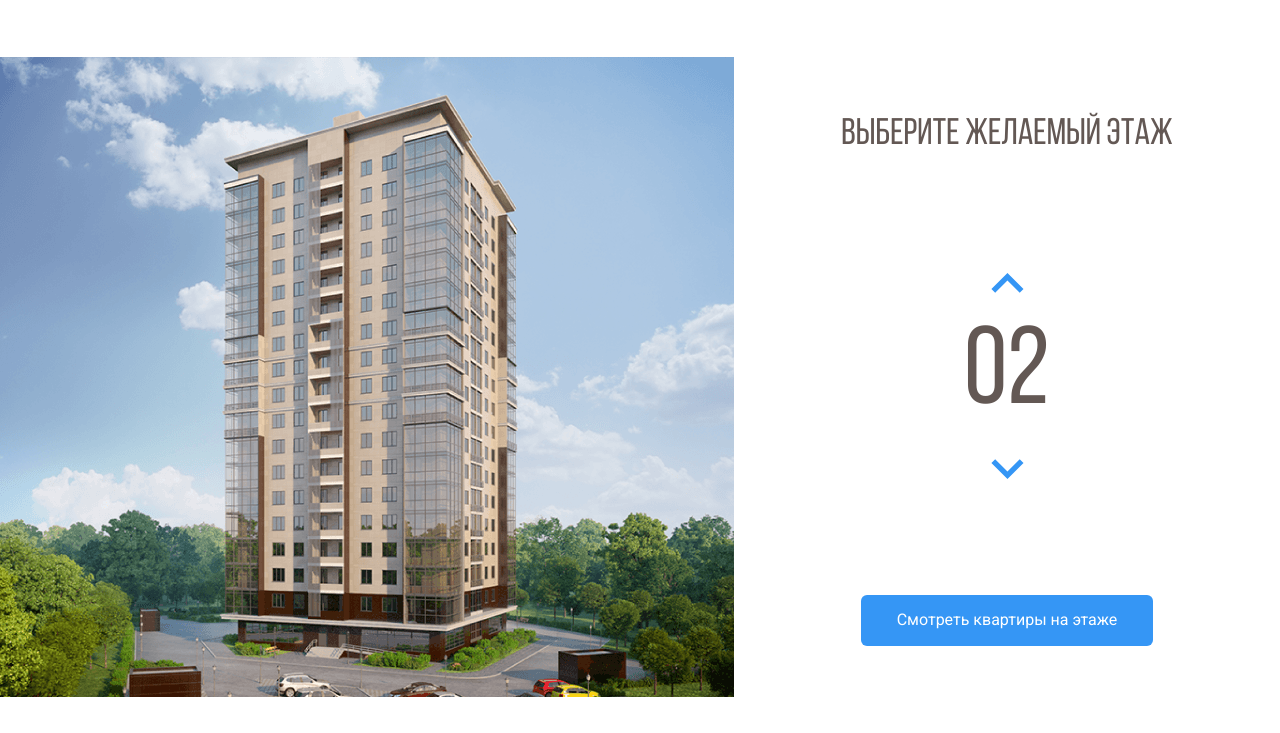
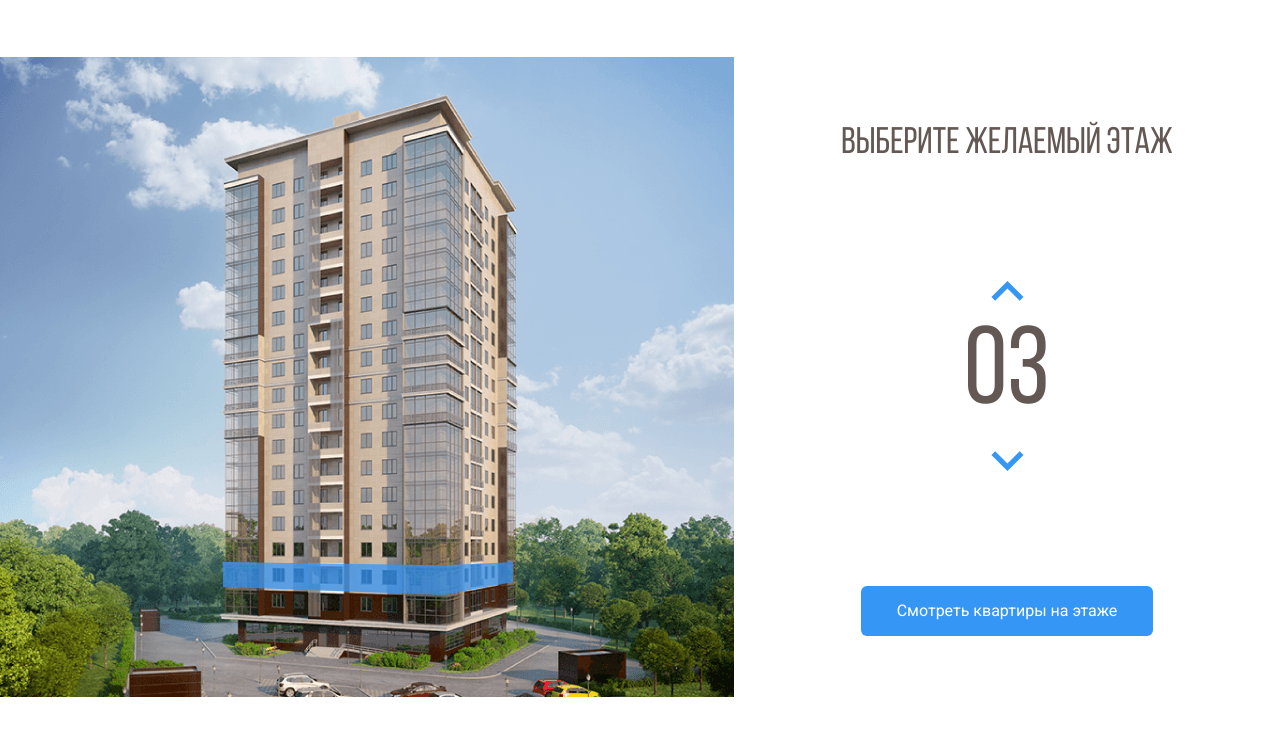
Before and after one commit to nadyayusova/melody, a plain HTML site: page index.html in a window 1280 px wide. Both pictures are taken after a click on the button 1007 px from the left and 349 px from the top of the page. Shown: the part 67-800 px from the top of the page. Drawn offline with nearby package versions, Linux system fonts and the light colour scheme.

Commit message:
Add files via upload

```diff
--- a/css/style.css
+++ b/css/style.css
@@ -97,6 +97,10 @@ a {
   cursor: pointer;
 }
 
+path.current-floor {
+  opacity: 1;
+}
+
 .page-main__house-img path:hover {
   opacity: 1;
 }
@@ -125,14 +129,14 @@ a {
 }
 
 .counter__floor-number {
-  margin-top: 20px;
-  margin-bottom: 20px;
+  margin: 0;
   font-size: 110px;
+  line-height: 1;
 }
 
 .page-main__counter {
-  margin-top: 116px;
-  margin-bottom: 116px;
+  margin-top: 95px;
+  margin-bottom: 95px;
 }
 
 .counter {
@@ -143,7 +147,7 @@ a {
 
 .counter__button {
   background-color: #ffffff;
-  padding: 0;
+  padding: 20px;
   border: none;
   cursor: pointer;
 }
--- a/index.html
+++ b/index.html
@@ -52,23 +52,38 @@
           </pattern>
           <image id="image0" width="740" height="640" xlink:href="img/house.png" />
         </defs>
-        <path d="M222 531L442.8 539L512 525.3V547L443.5 566.7L222 555.7V531Z" fill="#3595F6" fill-opacity="0.75" />
-        <path d="M223 530V505L443.3 508.3L513 505V525L443.7 538L223 530Z" fill="#3595F6" fill-opacity="0.75" />
-        <path d="M223 504V479H444H513V502L445 509L223 504Z" fill="#3595F6" fill-opacity="0.75" />
-        <path d="M223 480V455L444.3 451.3L512 458V480H444" fill="#3595F6" fill-opacity="0.75" />
-        <path d="M223 454V428L444.5 424.7L513 435.7V457L444 450.3L223 454Z" fill="#3595F6" fill-opacity="0.75" />
-        <path d="M222 427V403.3L443 391L514 414V435.3L443 423L222 427Z" fill="#3595F6" fill-opacity="0.75" />
-        <path d="M222 405V380L444.2 363.7L514 392.3V413L443.7 391.3L222 405Z" fill="#3595F6" fill-opacity="0.75" />
-        <path d="M222 380V355L444.5 334.7L514 371.3V392L442 363.3L222 380Z" fill="#3595F6" fill-opacity="0.75" />
-        <path d="M222 354V330L445 305.3L514 349.3V371L444.7 333L222 354Z" fill="#3595F6" fill-opacity="0.75" />
-        <path d="M222 329V305L444.5 276.3L514 327.3V348L443.7 305.7L222 329Z" fill="#3595F6" fill-opacity="0.75" />
-        <path d="M221 305V281L443.3 248L514 307.3V327L444 276.3L221 305Z" fill="#3595F6" fill-opacity="0.75" />
-        <path d="M222 280V256L443.2 221L513 285V306L444.3 247.7L222 280Z" fill="#3595F6" fill-opacity="0.75" />
-        <path d="M222 256V231L444.3 193L513 263.3V284L444 220L222 256Z" fill="#3595F6" fill-opacity="0.75" />
-        <path d="M222 230V205L442.8 161.3L513 240.3V263L444 189.7L222 230Z" fill="#3595F6" fill-opacity="0.75" />
-        <path d="M223 206V181L443 133L513 218V241L442.3 161.7L223 206Z" fill="#3595F6" fill-opacity="0.75" />
-        <path d="M222 181V156L441.8 104L513 196.3V219L443.3 132.7L222 181Z" fill="#3595F6" fill-opacity="0.75" />
-        <path d="M222 156V130L444 73.3L513 175V196L443.7 104.3L222 156Z" fill="#3595F6" fill-opacity="0.75" />
+        <path data-floor="02" d="M222 531L442.8 539L512 525.3V547L443.5 566.7L222 555.7V531Z" fill="#3595F6"
+          fill-opacity="0.75" />
+        <path data-floor="03" d="M223 530V505L443.3 508.3L513 505V525L443.7 538L223 530Z" fill="#3595F6"
+          fill-opacity="0.75" />
+        <path data-floor="04" d="M223 504V479H444H513V502L445 509L223 504Z" fill="#3595F6" fill-opacity="0.75" />
+        <path data-floor="05" d="M223 480V455L444.3 451.3L512 458V480H444" fill="#3595F6" fill-opacity="0.75" />
+        <path data-floor="06" d="M223 454V428L444.5 424.7L513 435.7V457L444 450.3L223 454Z" fill="#3595F6"
+          fill-opacity="0.75" />
+        <path data-floor="07" d="M222 427V403.3L443 391L514 414V435.3L443 423L222 427Z" fill="#3595F6"
+          fill-opacity="0.75" />
+        <path data-floor="08" d="M222 405V380L444.2 363.7L514 392.3V413L443.7 391.3L222 405Z" fill="#3595F6"
+          fill-opacity="0.75" />
+        <path data-floor="09" d="M222 380V355L444.5 334.7L514 371.3V392L442 363.3L222 380Z" fill="#3595F6"
+          fill-opacity="0.75" />
+        <path data-floor="10" d="M222 354V330L445 305.3L514 349.3V371L444.7 333L222 354Z" fill="#3595F6"
+          fill-opacity="0.75" />
+        <path data-floor="11" d="M222 329V305L444.5 276.3L514 327.3V348L443.7 305.7L222 329Z" fill="#3595F6"
+          fill-opacity="0.75" />
+        <path data-floor="12" d="M221 305V281L443.3 248L514 307.3V327L444 276.3L221 305Z" fill="#3595F6"
+          fill-opacity="0.75" />
+        <path data-floor="13" d="M222 280V256L443.2 221L513 285V306L444.3 247.7L222 280Z" fill="#3595F6"
+          fill-opacity="0.75" />
+        <path data-floor="14" d="M222 256V231L444.3 193L513 263.3V284L444 220L222 256Z" fill="#3595F6"
+          fill-opacity="0.75" />
+        <path data-floor="15" d="M222 230V205L442.8 161.3L513 240.3V263L444 189.7L222 230Z" fill="#3595F6"
+          fill-opacity="0.75" />
+        <path data-floor="16" d="M223 206V181L443 133L513 218V241L442.3 161.7L223 206Z" fill="#3595F6"
+          fill-opacity="0.75" />
+        <path data-floor="17" d="M222 181V156L441.8 104L513 196.3V219L443.3 132.7L222 181Z" fill="#3595F6"
+          fill-opacity="0.75" />
+        <path data-floor="18" d="M222 156V130L444 73.3L513 175V196L443.7 104.3L222 156Z" fill="#3595F6"
+          fill-opacity="0.75" />
       </svg>
     </div> <!-- /.page-main__image-block -->
 
@@ -88,6 +103,10 @@
       <button class="page-main__btn-select">Смотреть квартиры на этаже</button>
     </div> <!-- /.page-main__floor-selection -->
   </main>
+
+  <script src="https://code.jquery.com/jquery-3.6.0.min.js"
+    integrity="sha256-/xUj+3OJU5yExlq6GSYGSHk7tPXikynS7ogEvDej/m4=" crossorigin="anonymous"></script>
+  <script src="js/main.js"></script>
 </body>
 
 </html>
--- /dev/null
+++ b/js/main.js
@@ -0,0 +1,40 @@
+$(document).ready(function () {
+  const MIN_FLOOR = 2;
+  const MAX_FLOOR = 18;
+  var currentFloor = MIN_FLOOR;
+  var allFloorPaths = $(".page-main__house-img path"); // все пути в svg
+  var counterBtnUp = $(".counter__button--up"); // кнопка  увеличения этажа
+  var counterBtnDown = $(".counter__button--down"); // кнопка уменьшения этажа
+
+  // при наведении мыши на этаж
+  allFloorPaths.on("mouseover", function () {
+    allFloorPaths.removeClass("current-floor");
+    currentFloor = $(this).attr("data-floor");
+    $(".counter__floor-number").text(currentFloor);
+  });
+
+  counterBtnUp.on("click", function () {
+    if (currentFloor < MAX_FLOOR) {
+      currentFloor++;
+      drawFloorNumber();
+    }
+  });
+
+  counterBtnDown.on("click", function () {
+    if (currentFloor > MIN_FLOOR) {
+      currentFloor--;
+      drawFloorNumber();
+    }
+  });
+
+  function drawFloorNumber() {
+    usCurrentFloor = currentFloor.toLocaleString("en-US", {
+      // форматирование значения этажа, чтобы был лидирующий 0
+      minimumIntegerDigits: 2,
+      useGroupping: false,
+    });
+    $(".counter__floor-number").text(usCurrentFloor);
+    allFloorPaths.removeClass("current-floor");
+    $(`[data-floor=${usCurrentFloor}]`).toggleClass("current-floor");
+  }
+});
```
